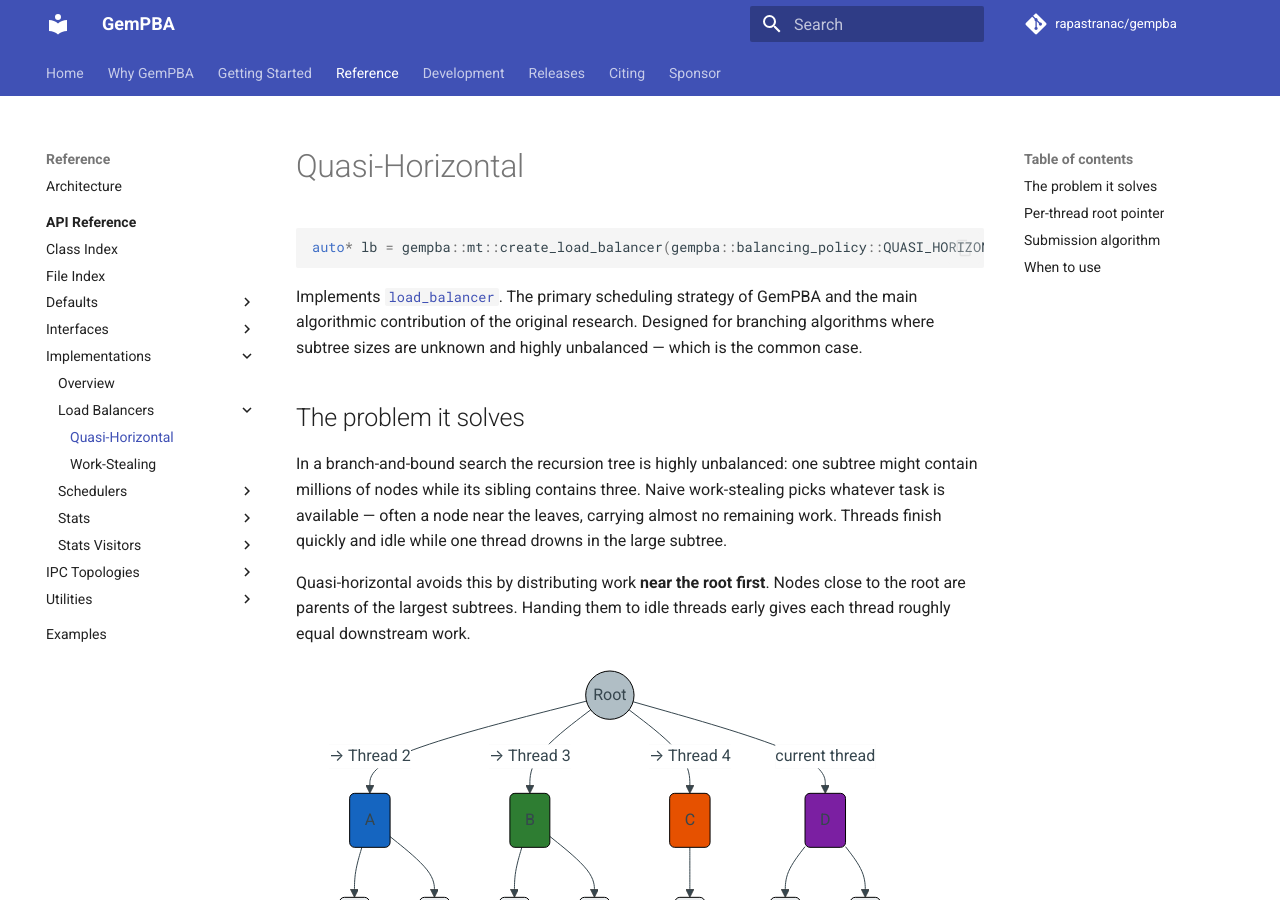
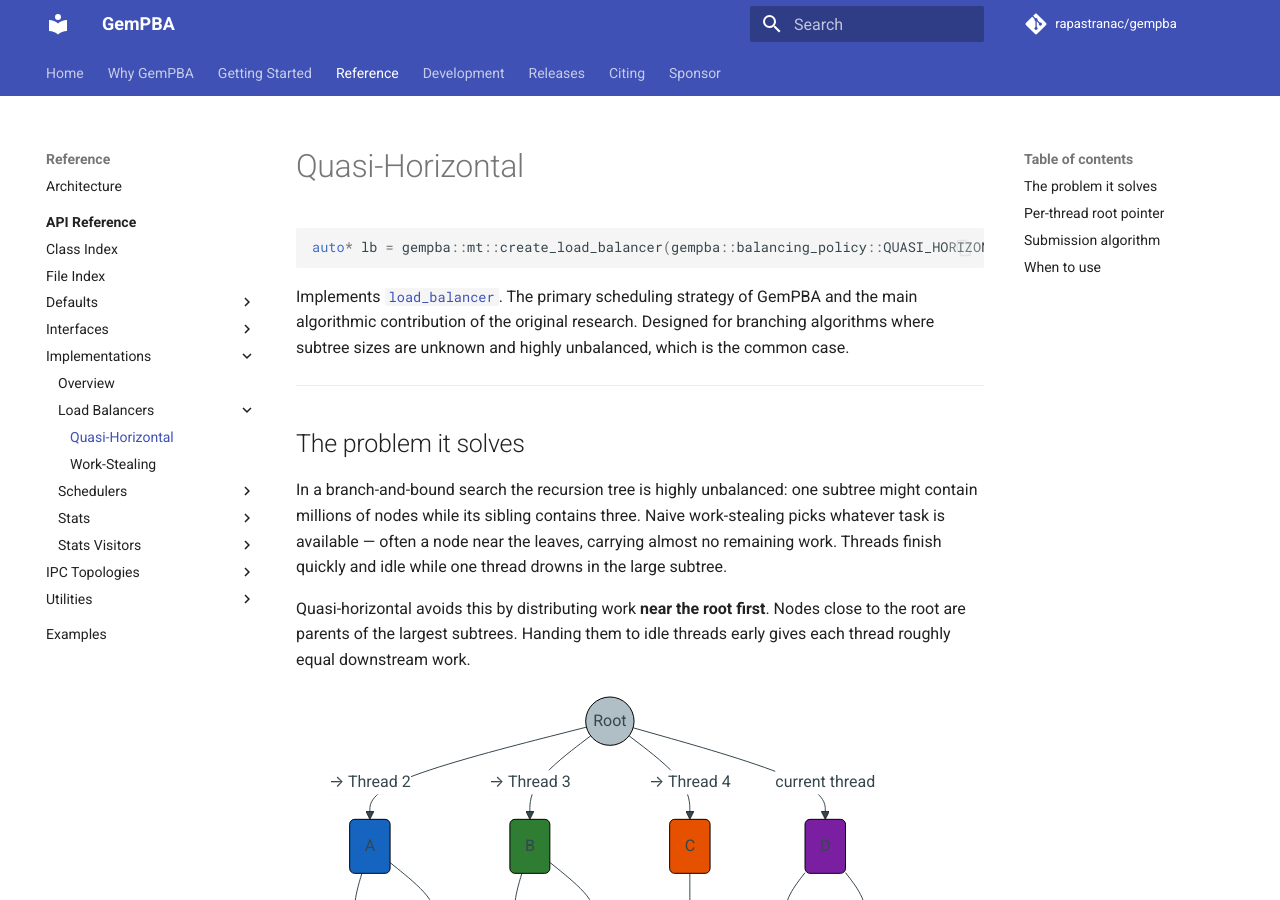
Before and after one commit to rapastranac/gempba-docs, an MkDocs documentation site: the page built from docs/reference/implementations/load-balancers/quasi-horizontal.md, in a window 1280 px wide and 900 px high. Built offline with MkDocs 1.6.1 and Material for MkDocs 9.7.7, drawn with Linux system fonts in a browser that asks for light colours; comment, search, counter and statistics services are not loaded; some of the changed text lies outside the part shown.

Commit message:
#8 Reformat implementation reference pages to consistent section style

````diff
--- a/docs/reference/implementations/load-balancers/quasi-horizontal.md
+++ b/docs/reference/implementations/load-balancers/quasi-horizontal.md
@@ -4,7 +4,9 @@
 auto* lb = gempba::mt::create_load_balancer(gempba::balancing_policy::QUASI_HORIZONTAL);
 ```
 
-Implements [`load_balancer`](../../interfaces/load-balancer.md). The primary scheduling strategy of GemPBA and the main algorithmic contribution of the original research. Designed for branching algorithms where subtree sizes are unknown and highly unbalanced — which is the common case.
+Implements [`load_balancer`](../../interfaces/load-balancer.md). The primary scheduling strategy of GemPBA and the main algorithmic contribution of the original research. Designed for branching algorithms where subtree sizes are unknown and highly unbalanced, which is the common case.
+
+---
 
 ## The problem it solves
 
@@ -13,6 +15,7 @@
 Quasi-horizontal avoids this by distributing work **near the root first**. Nodes close to the root are parents of the largest subtrees. Handing them to idle threads early gives each thread roughly equal downstream work.
 
 ```mermaid
+%%{init: {'theme': 'base'}}%%
 flowchart TD
     R(("Root")):::root
 
@@ -48,6 +51,8 @@
 
 Each thread receives a root-level child — one step below the tree root. Because these nodes are as high as possible, each thread inherits the largest possible share of remaining work.
 
+---
+
 ## Per-thread root pointer
 
 Each worker thread maintains a **root pointer**: a reference to the highest node in the tree this thread currently owns. When a thread pushes a branch to another thread, it hands off that subtree entirely.
@@ -55,6 +60,7 @@
 As branches get resolved or pruned, the root pointer **descends**: if the current root has only one remaining child, there is no parallelism left at that level, so the pointer advances to that child. This continues until a real branching point (two or more pending children) or a leaf is reached. This is the **root correction** step.
 
 ```mermaid
+%%{init: {'theme': 'base'}}%%
 flowchart LR
     subgraph s1["Before: branch A resolved"]
         direction TB
@@ -91,11 +97,13 @@
 
 Once A is resolved, keeping the root pointer at the original root adds traversal overhead on every future submission. Correction moves it down to B so the thread stays focused on live work only.
 
+---
+
 ## Submission algorithm
 
 When `try_local_submit` is called, the strategy:
 
-1. **Pushes root-level siblings first.** If the submitting node has pending siblings at the current root level, it pushes *those* to idle threads before the current node. This is the horizontal spreading step.
+1. **Pushes root-level siblings first.** If the submitting node has pending siblings at the current root level, it pushes those to idle threads before the current node. This is the horizontal spreading step.
 2. **Prunes the current node** once no more root-level siblings remain.
 3. **Delegates to a thread** if `should_branch()` is true, otherwise marks the node `DISCARDED`.
 4. **Corrects the root pointer** — descends past any single-child nodes just resolved.
@@ -109,6 +117,8 @@
 p_node.get_leftmost_child()         // descend during root correction
 ```
 
+---
+
 ## When to use
 
 This is the default and recommended strategy for all branching algorithms. Use [Work-Stealing](work-stealing.md) only when you need a baseline for benchmarking.
````
Also changed, not shown: docs/reference/implementations/load-balancers/work-stealing.md (+13 -6 lines), docs/reference/implementations/schedulers/centralized.md (+6 -0 lines), docs/reference/implementations/schedulers/semi-centralized.md (+6 -0 lines).
